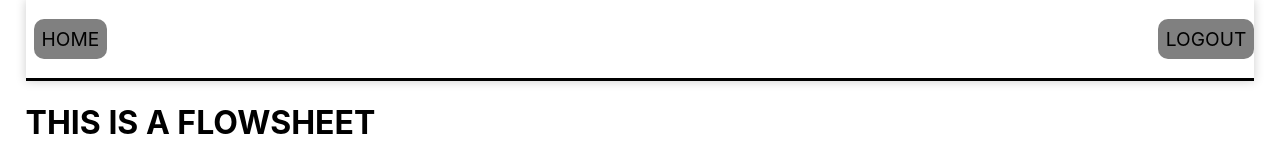
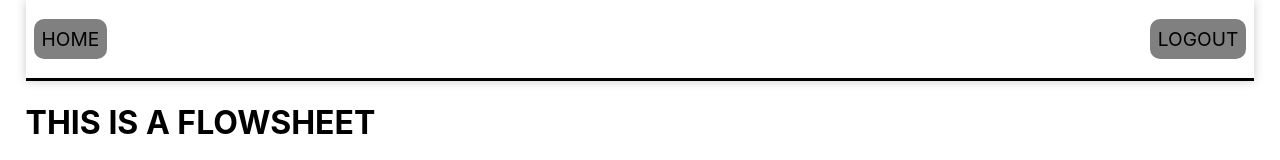
Before and after one commit to kWeech/UofCEngineeringNursingHackathon, a React (Create React App) app in the folder app/hackathon-app/: page /flowsheet in a window 1280 px wide. Shown: the top 160 px of the page. Built offline with nearby package versions, Linux system fonts and the light colour scheme.

Commit message:
changed css

```diff
--- a/app/hackathon-app/src/layout/NavBar.module.css
+++ b/app/hackathon-app/src/layout/NavBar.module.css
@@ -4,6 +4,7 @@
   align-items: center;
   border-bottom: solid black;
   padding-left: 0.5rem;
+  padding-right: 0.5rem;
   box-shadow: 0 0 10px 0 rgba(0, 0, 0, 0.2);
 }
 
```
